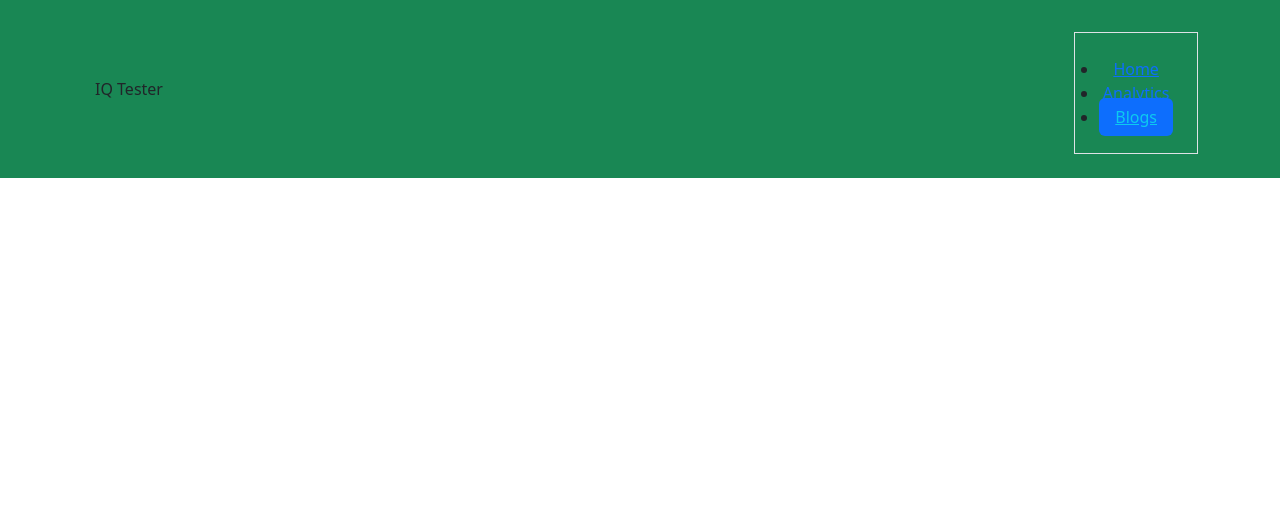
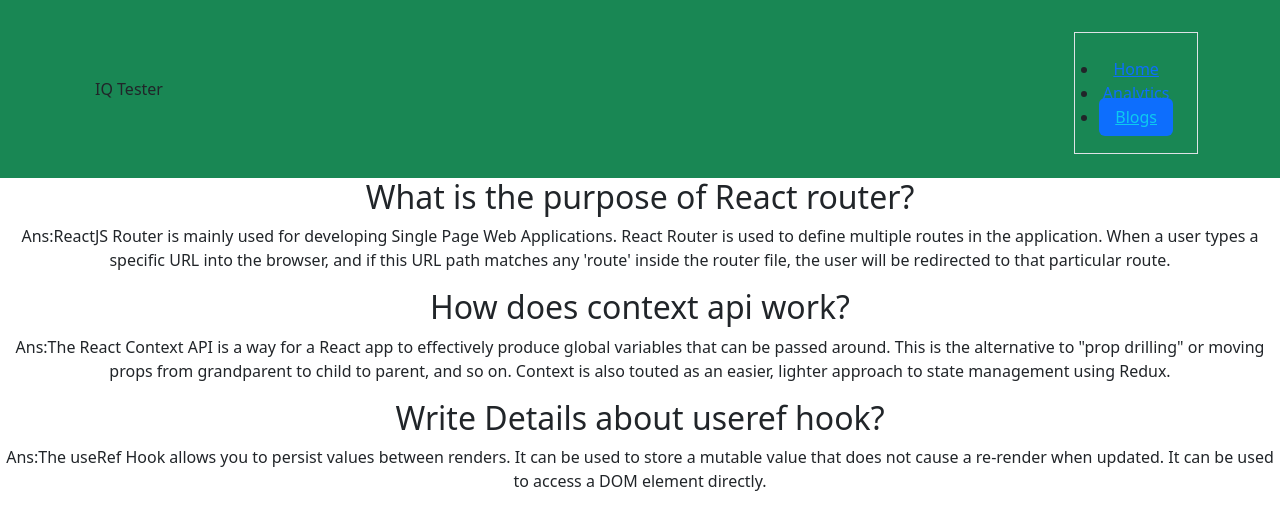
Before and after one commit to Hamim-200/Assignment_9, a React (Create React App) app: page /blogs in a window 1280 px wide. Shown: the top 530 px of the page. Built offline with nearby package versions, Linux system fonts and the light colour scheme.

Commit message:
blog added

```diff
--- a/src/components/Blogs/Blogs.js
+++ b/src/components/Blogs/Blogs.js
@@ -3,9 +3,22 @@
 const Blogs = () => {
   return (
     <div>
-      <div tabIndex={0} className="collapse collapse-arrow border border-base-300 bg-base-100 rounded-box">
+
+      <div>
+        <h2>What is the purpose of React router?</h2>
+        <p>Ans:ReactJS Router is mainly used for developing Single Page Web Applications. React Router is used to define multiple routes in the application. When a user types a specific URL into the browser, and if this URL path matches any 'route' inside the router file, the user will be redirected to that particular route.</p>
+      </div>
+      <div>
+        <h2>How does context api work?</h2>
+        <p>Ans:The React Context API is a way for a React app to effectively produce global variables that can be passed around. This is the alternative to "prop drilling" or moving props from grandparent to child to parent, and so on. Context is also touted as an easier, lighter approach to state management using Redux.</p>
+      </div>
+      <div>
+        <h2>Write Details about useref hook?</h2>
+        <p>Ans:The useRef Hook allows you to persist values between renders. It can be used to store a mutable value that does not cause a re-render when updated. It can be used to access a DOM element directly.</p>
+      </div>
+      {/* <div tabIndex={0} className="collapse collapse-arrow border border-base-300 bg-base-100 rounded-box">
         <div className="collapse-title text-xl font-medium">
-          What is the purpose of react router
+          What is the purpose of life?
         </div>
         <div className="collapse-content">
           <p>ReactJS Router is mainly used for developing Single Page Web Applications. React Router is used to define multiple routes in the application. When a user types a specific URL into the browser, and if this URL path matches any 'route' inside the router file, the user will be redirected to that particular route.</p>
@@ -26,7 +39,7 @@
         <div className="collapse-content">
           <p>The useRef Hook allows you to persist values between renders. It can be used to store a mutable value that does not cause a re-render when updated. It can be used to access a DOM element directly.</p>
         </div>
-      </div>
+      </div> */}
     </div>
   );
 };
```
